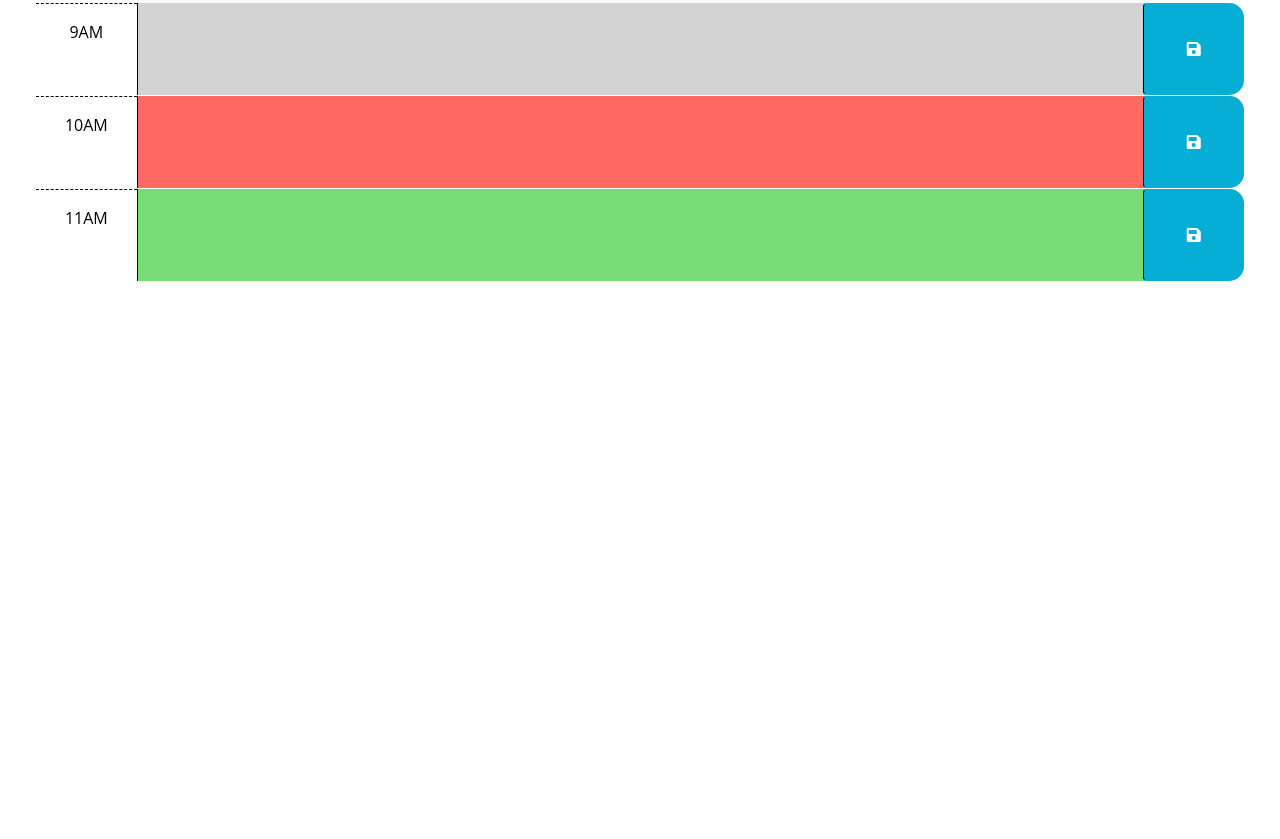
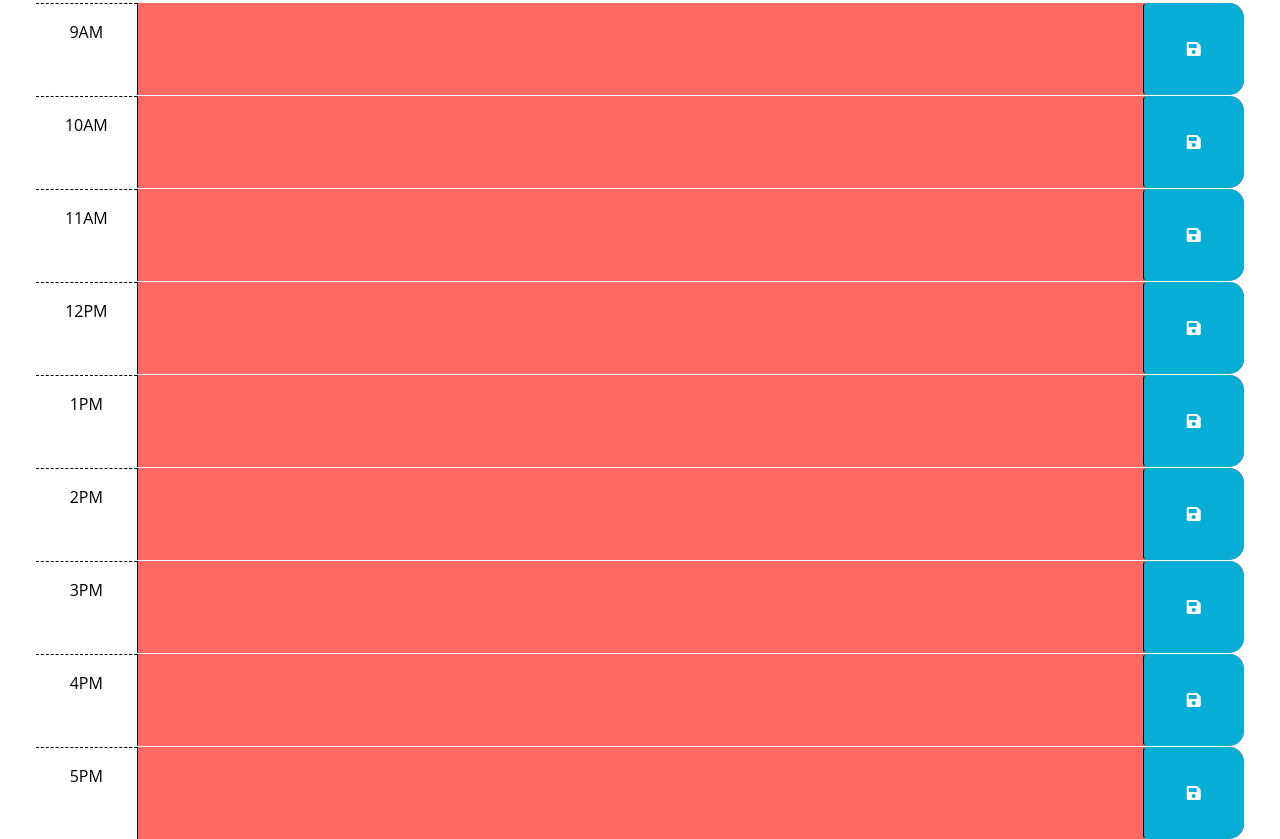
Before and after one commit to KadenDean7/workday-scheduler, a plain HTML site: page assets/index.html in a window 1280 px wide. Shown: the part 295-1134 px from the top of the page. Before the commit the page ends 800 px from the top, so only its background shows below. Drawn offline with nearby package versions, Linux system fonts and the light colour scheme.

Commit message:
added function to change the state of the classes

```diff
--- a/assets/index.html
+++ b/assets/index.html
@@ -31,15 +31,6 @@
       <p id="currentDay" class="lead"></p>
     </header>
     <div class="container-fluid px-5">
-      <!-- Use class for "past", "present", and "future" to apply styles to the
-        time-block divs accordingly. The javascript will need to do this by
-        adding/removing these classes on each div by comparing the hour in the
-        id to the current hour. The html provided below is meant to be an example
-        demonstrating how the css provided can be leveraged to create the
-        desired layout and colors. The html below should be removed or updated
-        in the finished product. Remember to delete this comment once the
-        code is implemented.
-        -->
 
       <!-- Example of a past time block. The "past" class adds a gray background color. -->
       <div id="hour-9" class="row time-block past">
@@ -67,7 +58,56 @@
           <i class="fas fa-save" aria-hidden="true"></i>
         </button>
       </div>
+
+      <div id="hour-12" class="row time-block past">
+        <div class="col-2 col-md-1 hour text-center py-3">12PM</div>
+        <textarea class="col-8 col-md-10 description" rows="3"> </textarea>
+        <button class="btn saveBtn col-2 col-md-1" aria-label="save">
+          <i class="fas fa-save" aria-hidden="true"></i>
+        </button>
+      </div>
+
+      <div id="hour-1" class="row time-block past">
+        <div class="col-2 col-md-1 hour text-center py-3">1PM</div>
+        <textarea class="col-8 col-md-10 description" rows="3"> </textarea>
+        <button class="btn saveBtn col-2 col-md-1" aria-label="save">
+          <i class="fas fa-save" aria-hidden="true"></i>
+        </button>
+      </div>
+
+      <div id="hour-2" class="row time-block past">
+        <div class="col-2 col-md-1 hour text-center py-3">2PM</div>
+        <textarea class="col-8 col-md-10 description" rows="3"> </textarea>
+        <button class="btn saveBtn col-2 col-md-1" aria-label="save">
+          <i class="fas fa-save" aria-hidden="true"></i>
+        </button>
+      </div>
+
+      <div id="hour-3" class="row time-block past">
+        <div class="col-2 col-md-1 hour text-center py-3">3PM</div>
+        <textarea class="col-8 col-md-10 description" rows="3"> </textarea>
+        <button class="btn saveBtn col-2 col-md-1" aria-label="save">
+          <i class="fas fa-save" aria-hidden="true"></i>
+        </button>
+      </div>
+
+      <div id="hour-4" class="row time-block past">
+        <div class="col-2 col-md-1 hour text-center py-3">4PM</div>
+        <textarea class="col-8 col-md-10 description" rows="3"> </textarea>
+        <button class="btn saveBtn col-2 col-md-1" aria-label="save">
+          <i class="fas fa-save" aria-hidden="true"></i>
+        </button>
+      </div>
+
+      <div id="hour-5" class="row time-block past">
+        <div class="col-2 col-md-1 hour text-center py-3">5PM</div>
+        <textarea class="col-8 col-md-10 description" rows="3"> </textarea>
+        <button class="btn saveBtn col-2 col-md-1" aria-label="save">
+          <i class="fas fa-save" aria-hidden="true"></i>
+        </button>
+      </div>
     </div>
+
 
     <script src="https://cdnjs.cloudflare.com/ajax/libs/jquery/3.2.1/jquery.min.js"></script>
     <script src="https://cdn.jsdelivr.net/npm/dayjs@1.11.3/dayjs.min.js"
--- a/assets/script.js
+++ b/assets/script.js
@@ -2,6 +2,9 @@
 // the code isn't run until the browser has finished rendering all the elements
 // in the html.
 $(function () {
+  var currentHour = dayjs().hour();
+  var todaysDate = dayjs();
+  var blockHour = parseInt($(this).attr("id"));
     // TODO: Add a listener for click events on the save button. This code should
     // use the id in the containing time-block as a key to save the user input in
     // local storage. HINT: What does `this` reference in the click listener
@@ -16,19 +19,39 @@ $(function () {
       //saves the variable to local storage
       localStorage.setItem(time, text);
     })
-    //
+
     // TODO: Add code to apply the past, present, or future class to each time
     // block by comparing the id to the current hour. HINTS: How can the id
     // attribute of each time-block be used to conditionally add or remove the
     // past, present, and future classes? How can Day.js be used to get the
     // current hour in 24-hour time?
-    //
+    function pastPresFuture(){
+      //takes time block id uses the each function to iterate over each html element using the id
+      $(".time-block").each(function(){
+        //changes the blcok class based on the hour of the day it is
+        if (blockHour < currentHour){
+          $(this).removeClass("present");
+          $(this).removeClass("future");
+          $(this).addClass("past");
+         } else if (blockHour > currentHour){
+          $(this).removeClass("present");
+          $(this).removeClass("past");
+          $(this).addClass("future");
+         }else {
+          $(this).removeClass("past");
+          $(this).removeClass("future");
+          $(this).addClass("present");
+         }
+      })
+    }
+
     // TODO: Add code to get any user input that was saved in localStorage and set
     // the values of the corresponding textarea elements. HINT: How can the id
     // attribute of each time-block be used to do this?
     //
     // TODO: Add code to display the current date in the header of the page.
-    var todaysDate = dayjs();
     //displays current date at in the header
     $("#currentDay").text(todaysDate.format("MMM D, YYYY"));
+
+    pastPresFuture();
   });
```
